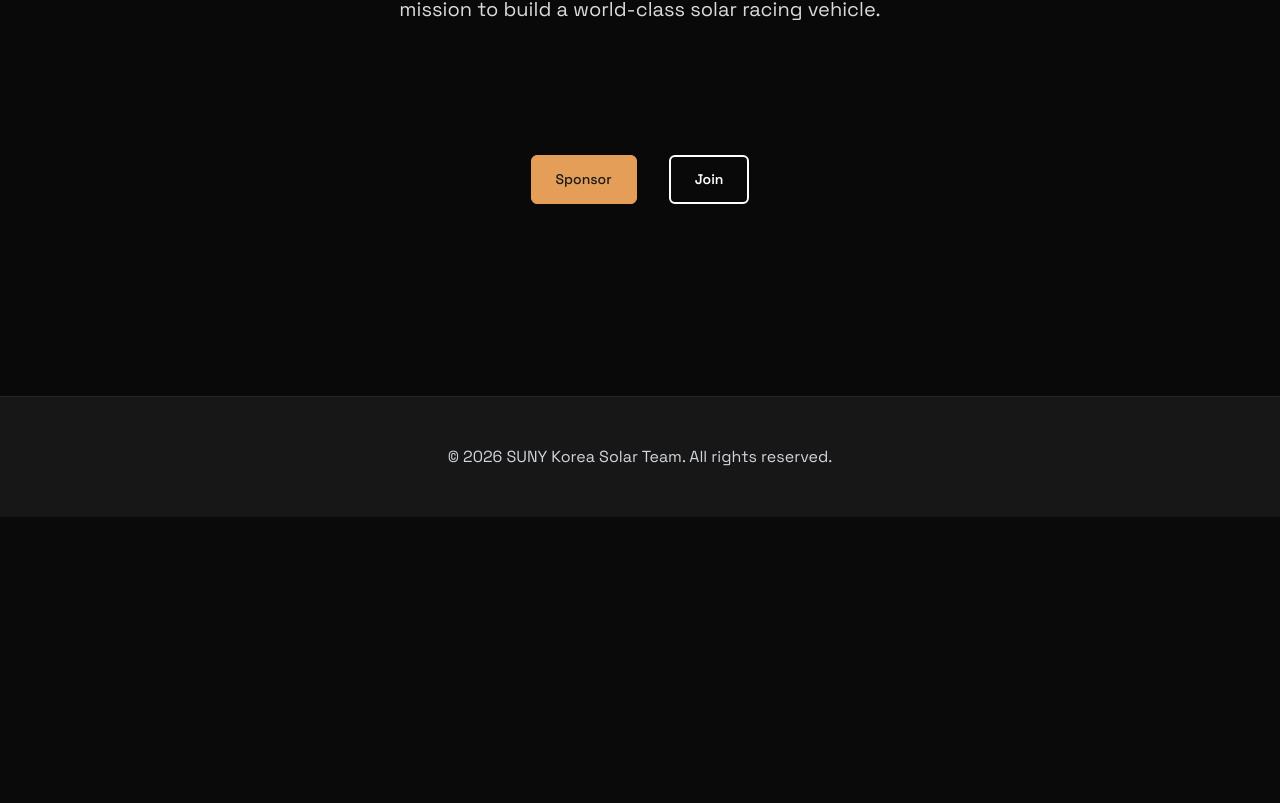
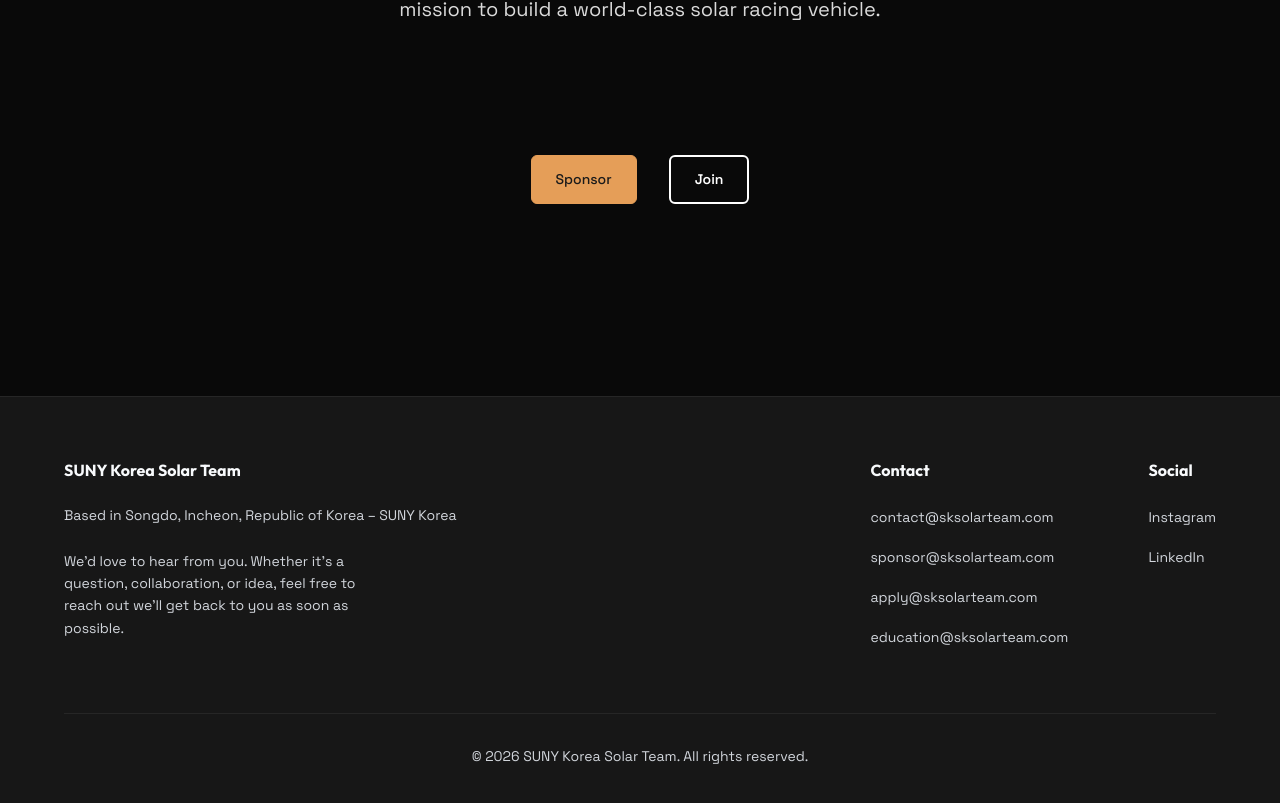
Before and after one commit to sunykoreasolarteam/website, a Next.js app: page / in a window 1280 px wide. Shown: the part 7800-8603 px from the top of the page. Before the commit the page ends 8317 px from the top, so only its background shows below. Built offline with nearby package versions, Linux system fonts and the light colour scheme.

Commit message:
Refine footer layout and add contact spacing

```diff
--- a/src/app/globals.css
+++ b/src/app/globals.css
@@ -243,10 +243,96 @@
 
 /* Footer */
 .footer {
-  padding: var(--space-6) 0;
+  padding: var(--space-8) 0 var(--space-6);
   background-color: var(--color-bg-secondary);
   color: var(--color-text-secondary);
-  text-align: center;
   border-top: 1px solid var(--color-border);
   margin-top: auto;
+  position: relative;
+  z-index: 20;
 }
+
+.footer-content {
+  display: flex;
+  justify-content: space-between;
+  flex-wrap: wrap;
+  gap: var(--space-8);
+  margin-bottom: var(--space-8);
+  text-align: left;
+}
+
+.footer-org {
+  max-width: 400px;
+}
+
+.footer-org h4 {
+  color: var(--color-text-primary);
+  margin-bottom: var(--space-2);
+  font-size: 1.125rem;
+}
+
+.footer-address {
+  font-style: normal;
+}
+
+.footer-address p {
+  margin-bottom: var(--space-1);
+  font-size: 0.875rem;
+  color: var(--color-text-secondary);
+}
+
+.footer-links {
+  display: flex;
+  gap: var(--space-10);
+  flex-wrap: wrap;
+}
+
+.footer-group h4 {
+  color: var(--color-text-primary);
+  margin-bottom: var(--space-3);
+  font-size: 1rem;
+}
+
+.footer-group ul {
+  list-style: none;
+  padding: 0;
+  display: flex;
+  flex-direction: column;
+  gap: var(--space-2);
+}
+
+.footer-group a {
+  font-size: 0.875rem;
+  color: var(--color-text-secondary);
+  transition: color 0.2s ease;
+}
+
+.footer-group a:hover {
+  color: var(--color-text-primary);
+}
+
+.footer-text {
+  font-size: 0.875rem;
+  line-height: 1.6;
+  max-width: 320px;
+  margin-top: var(--space-3);
+}
+
+.footer-bottom {
+  text-align: center;
+  padding-top: var(--space-4);
+  border-top: 1px solid var(--color-border);
+  font-size: 0.875rem;
+}
+
+@media (max-width: 768px) {
+  .footer-content {
+    flex-direction: column;
+    gap: var(--space-6);
+  }
+
+  .footer-links {
+    flex-direction: column;
+    gap: var(--space-6);
+  }
+}
--- a/src/app/layout.jsx
+++ b/src/app/layout.jsx
@@ -26,8 +26,40 @@
             {children}
           </main>
           <footer className="footer">
+            <div className="container footer-content">
+              <div className="footer-group footer-org">
+                <h4>SUNY Korea Solar Team</h4>
+                <address className="footer-address">
+                  <p>Based in Songdo, Incheon, Republic of Korea – SUNY Korea</p>
+                </address>
+                <p className="footer-text">We’d love to hear from you. Whether it’s a question, collaboration, or idea, feel free to reach out we’ll get back to you as soon as possible.</p>
+              </div>
+
+              <div className="footer-links">
+                <nav className="footer-group" aria-label="Contact links">
+                  <h4>Contact</h4>
+                  <ul>
+                    <li><a href="mailto:contact@sksolarteam.com">contact@sksolarteam.com</a></li>
+                    <li><a href="mailto:sponsor@sksolarteam.com">sponsor@sksolarteam.com</a></li>
+                    <li><a href="mailto:apply@sksolarteam.com">apply@sksolarteam.com</a></li>
+                    <li><a href="mailto:education@sksolarteam.com">education@sksolarteam.com</a></li>
+                  </ul>
+                </nav>
+
+                <nav className="footer-group" aria-label="Social links">
+                  <h4>Social</h4>
+                  <ul>
+                    <li><a href="https://instagram.com/sksolarteam" target="_blank" rel="noopener noreferrer">Instagram</a></li>
+                    <li><a href="https://www.linkedin.com/company/sksolarteam" target="_blank" rel="noopener noreferrer">LinkedIn</a></li>
+                  </ul>
+                </nav>
+              </div>
+            </div>
+
             <div className="container">
-              <p>&copy; {new Date().getFullYear()} SUNY Korea Solar Team. All rights reserved.</p>
+              <div className="footer-bottom">
+                <p>&copy; 2026 SUNY Korea Solar Team. All rights reserved.</p>
+              </div>
             </div>
           </footer>
         </div>
```
